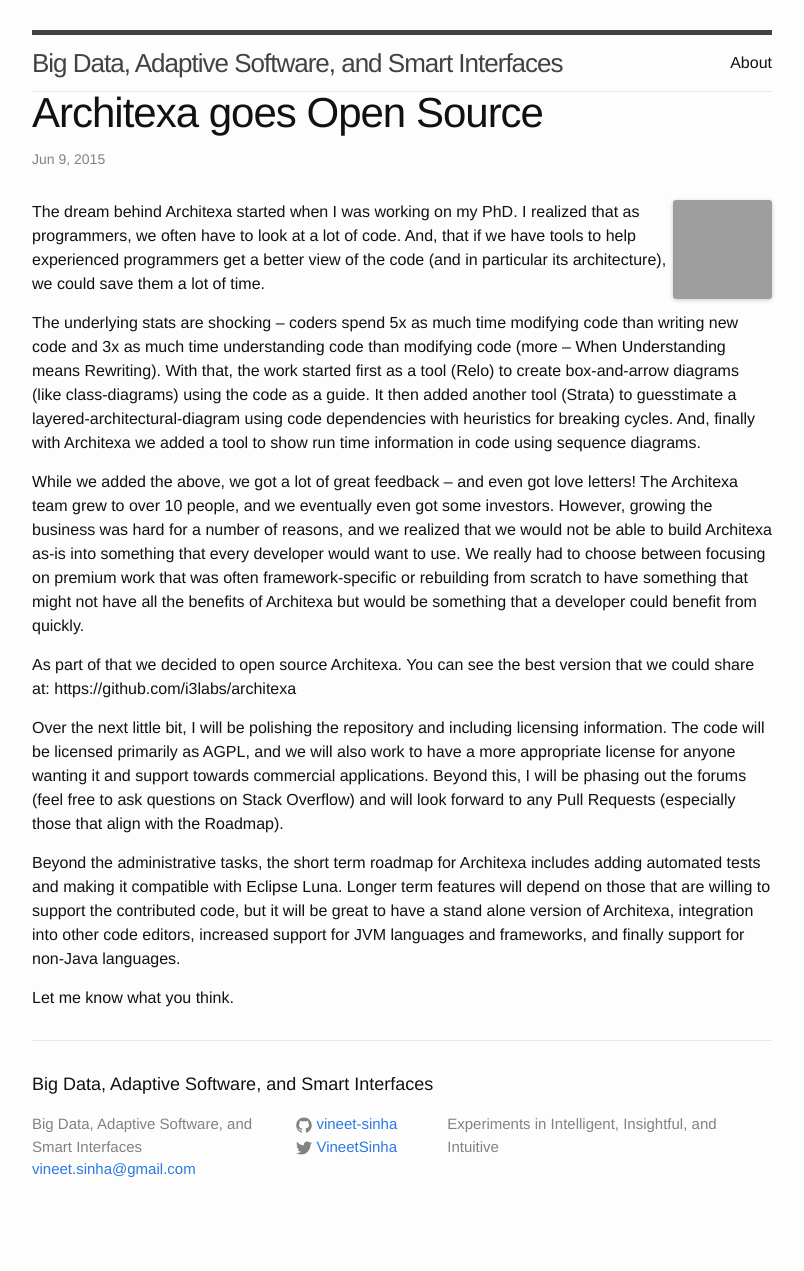
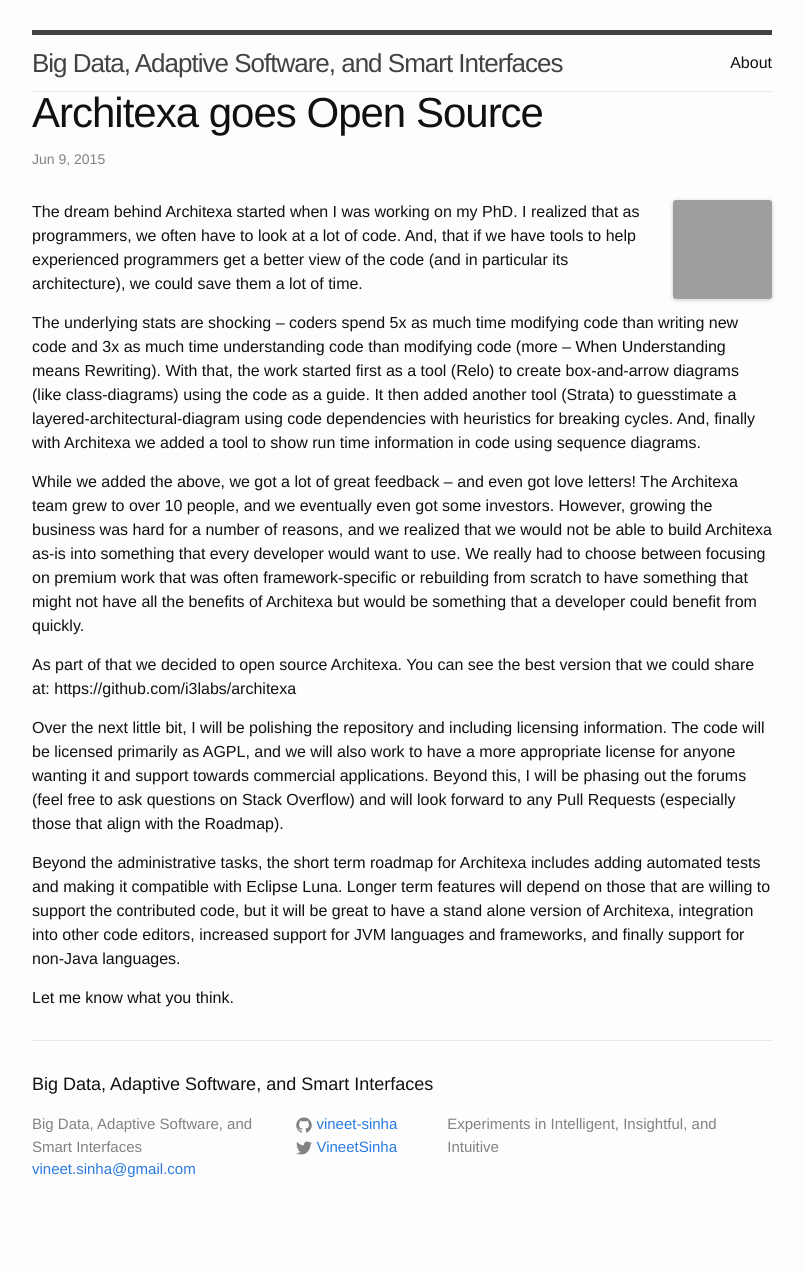
Before and after one commit to i3labs/i3labs.github.io, a Jekyll site: the page built from _posts/2015-06-09-architexa-goes-open-source.md, in a window 1280 px wide. Shown: the whole page, without its empty margins (238-1042 px from the left). Built offline with Jekyll 4.4.1, drawn with Linux system fonts in a browser that asks for light colours; grey boxes are pictures that could not be loaded.

Commit message:
fix margins for the images

```diff
--- a/_posts/2015-06-09-architexa-goes-open-source.md
+++ b/_posts/2015-06-09-architexa-goes-open-source.md
@@ -4,7 +4,7 @@
 date:   2015-06-09 00:00:00 -0500
 categories: projects architexa
 ---
-<img src="http://i3labs.org/wp-content/uploads/2015/06/architexa_logo_icon.png" alt="architexa_logo_icon" width="99" height="99" style="0.857142857rem 0 0.857142857rem 1.714285714rem; border-radius: 3px; box-shadow: 0 1px 4px rgba(0, 0, 0, 0.2); float:right" />
+<img src="http://i3labs.org/wp-content/uploads/2015/06/architexa_logo_icon.png" alt="architexa_logo_icon" width="99" height="99" style="margin:0px 0 5px 24px; border-radius: 3px; box-shadow: 0 1px 4px rgba(0, 0, 0, 0.2); float:right" />
 The dream behind Architexa started when I was working on my PhD. I realized that as programmers, we often have to look at a lot of code. And, that if we have tools to help experienced programmers get a better view of the code (and in particular its architecture), we could save them a lot of time.
 
 The underlying stats are shocking – coders spend 5x as much time modifying code than writing new code and 3x as much time understanding code than modifying code (more – When Understanding means Rewriting). With that, the work started first as a tool (Relo) to create box-and-arrow diagrams (like class-diagrams) using the code as a guide. It then added another tool (Strata) to guesstimate a layered-architectural-diagram using code dependencies with heuristics for breaking cycles. And, finally with Architexa we added a tool to show run time information in code using sequence diagrams.
```
Also changed, not shown: _posts/2015-04-03-another-blog-is-born.md (+1 -1 lines).
